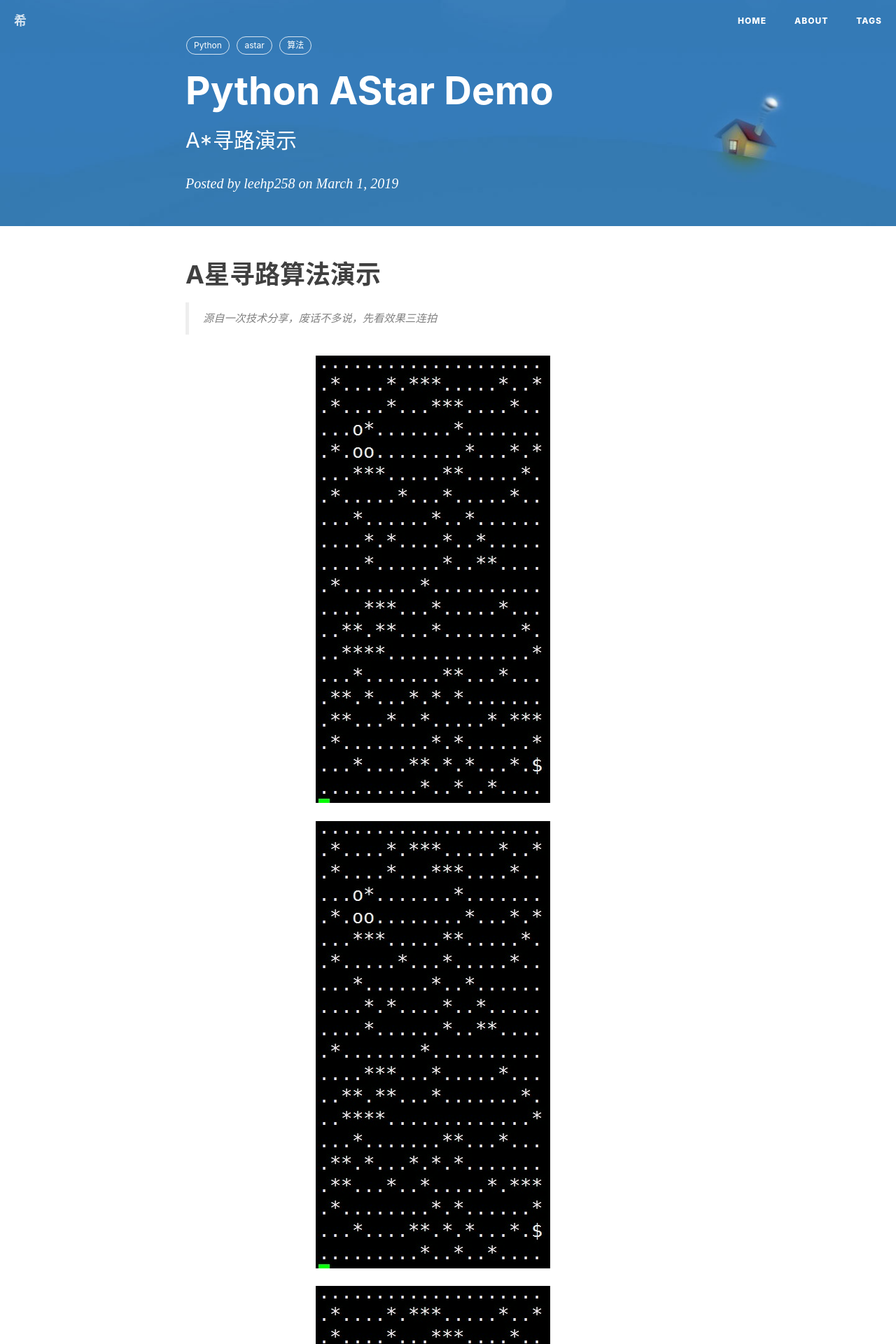
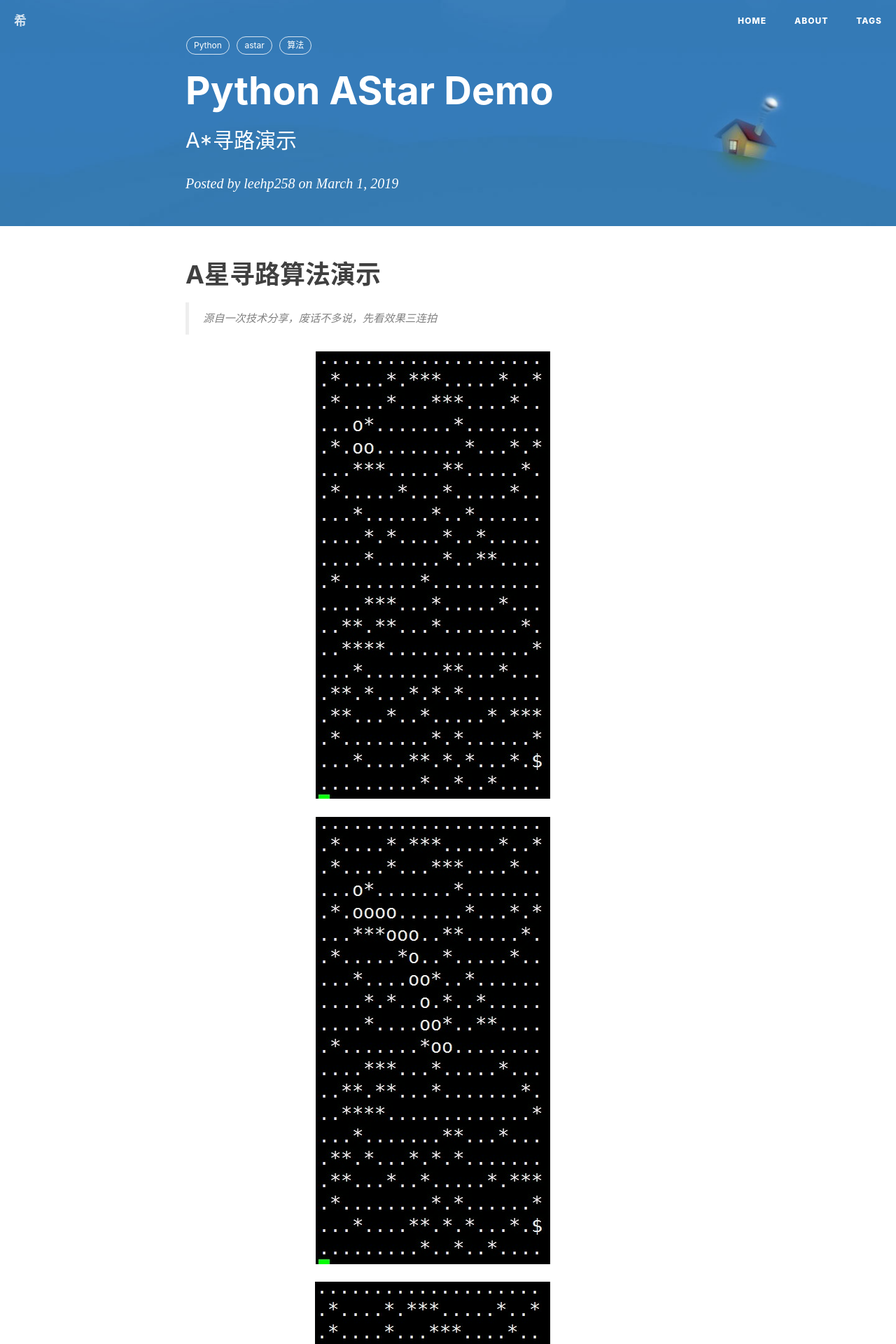
Before and after one commit to leehp258/leehp258.github.io, a Jekyll site: the page built from _posts/2019-03-01-python-astar-demo.markdown, in a window 1280 px wide. Shown: the top 1920 px of the page at 70% size. Built offline with Jekyll 4.4.1, drawn with Linux system fonts in a browser that asks for light colours; nearby versions of some CDN libraries; comment, search, counter and statistics services are not loaded.

Commit message:
Update 2019-03-01-python-astar-demo.markdown

````diff
--- a/_posts/2019-03-01-python-astar-demo.markdown
+++ b/_posts/2019-03-01-python-astar-demo.markdown
@@ -15,7 +15,12 @@ tags:
 
 > 源自一次技术分享，废话不多说，先看效果三连拍
 
-![astar_demo1.png](https://leehp258.github.io/img/astar_demo1.png) ![astar_demo2.png](https://leehp258.github.io/img/astar_demo1.png) ![astar_demo3.png](https://leehp258.github.io/img/astar_demo1.png)
+
+<figure>
+    <img src="https://leehp258.github.io/img/astar_demo1.png">
+    <img src="https://leehp258.github.io/img/astar_demo2.png">
+    <img src="https://leehp258.github.io/img/astar_demo3.png">
+</figure>
 
 ## 直接上代码
 ```python
````
